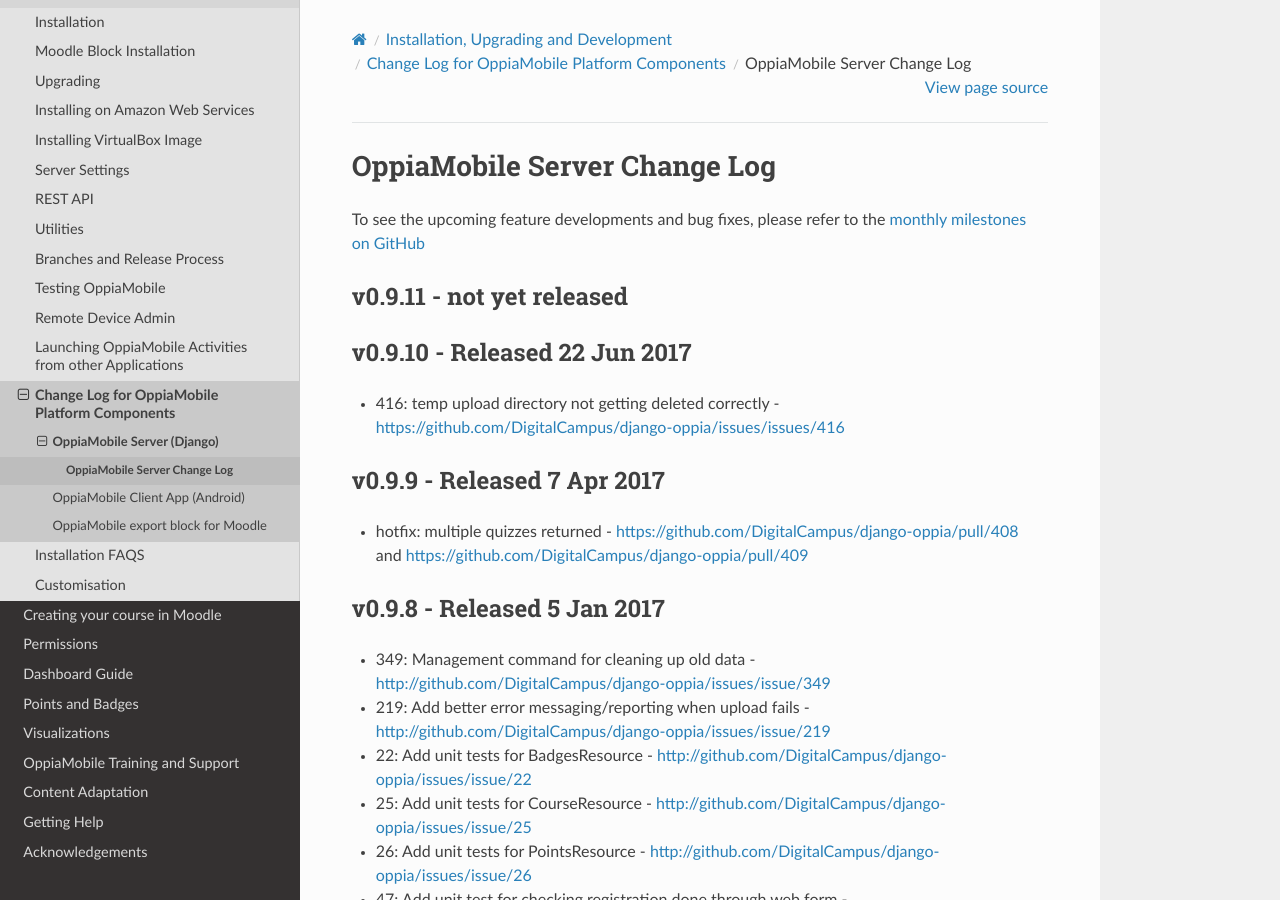
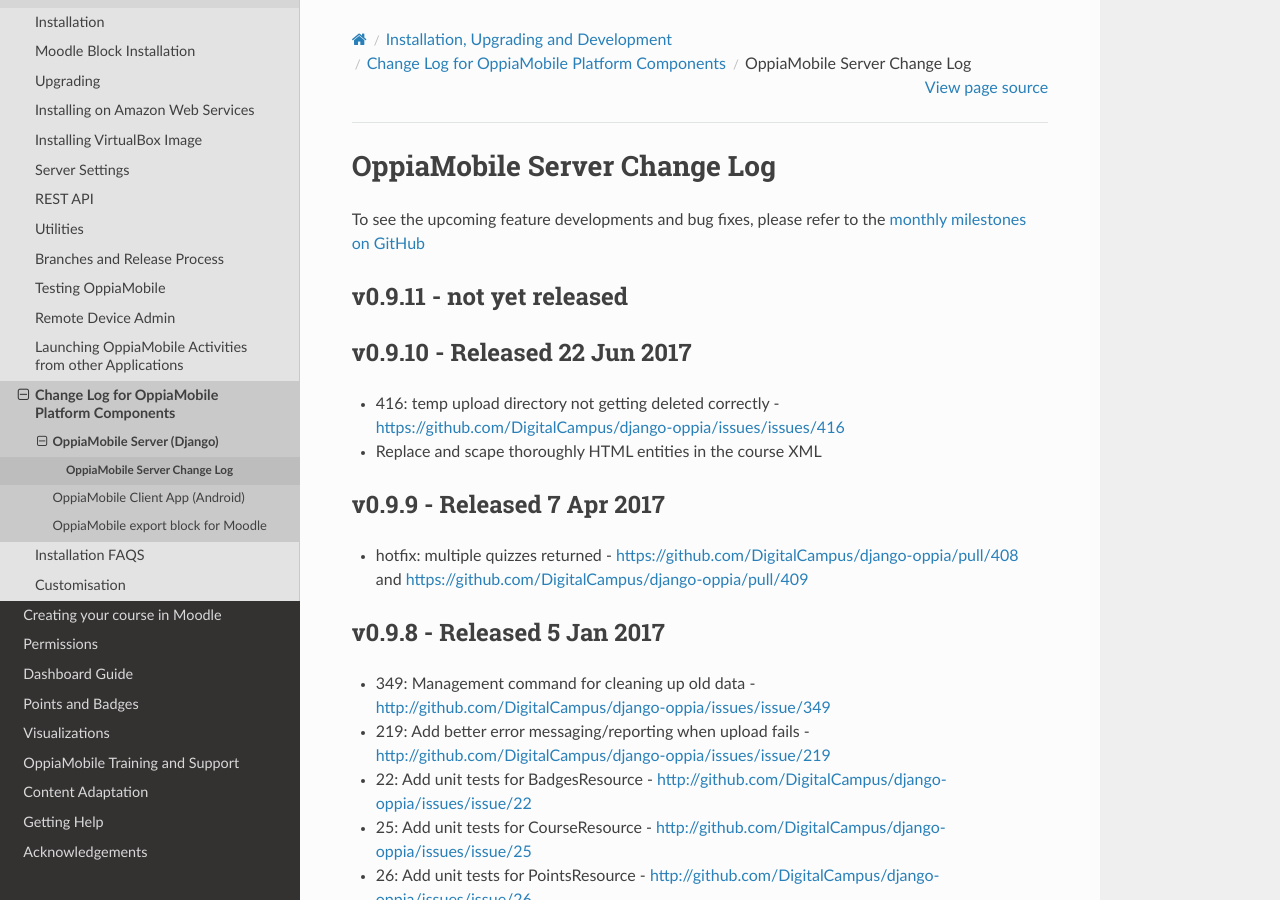
Before and after one commit to DigitalCampus/django-oppia, a Sphinx documentation site: the page built from docs/dev/changelog_server.rst, in a window 1280 px wide and 900 px high. Built offline with Sphinx 7.4.7 and the Read the Docs theme 2.0.0, drawn with Linux system fonts in a browser that asks for light colours; the version number is read from the project's files by our own code.

Commit message:
update docs

```diff
--- a/docs/dev/changelog_server.rst
+++ b/docs/dev/changelog_server.rst
@@ -16,6 +16,7 @@
 --------------------------------
 
 * 416: temp upload directory not getting deleted correctly - https://github.com/DigitalCampus/django-oppia/issues/issues/416
+* Replace and scape thoroughly HTML entities in the course XML
 
 .. _serverv0.9.9:
 
```
